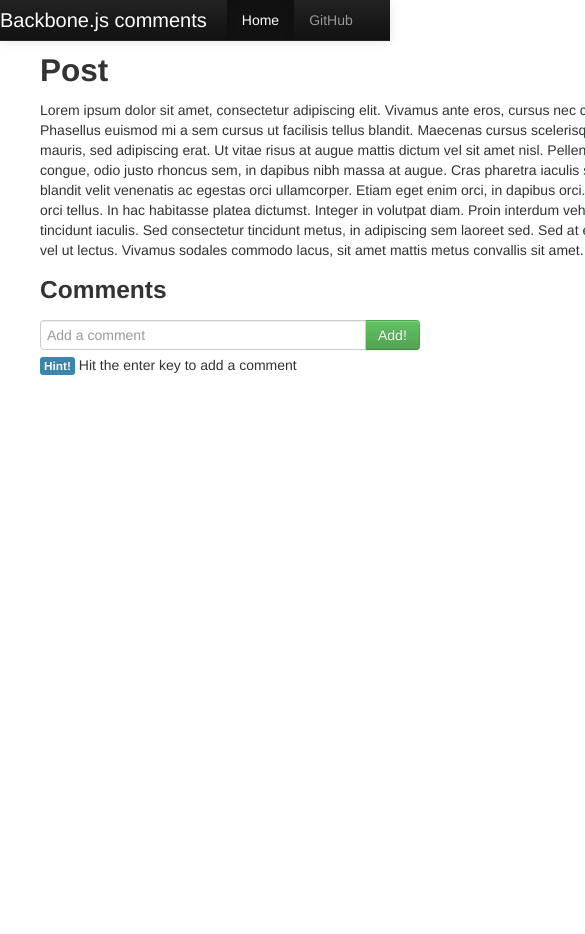
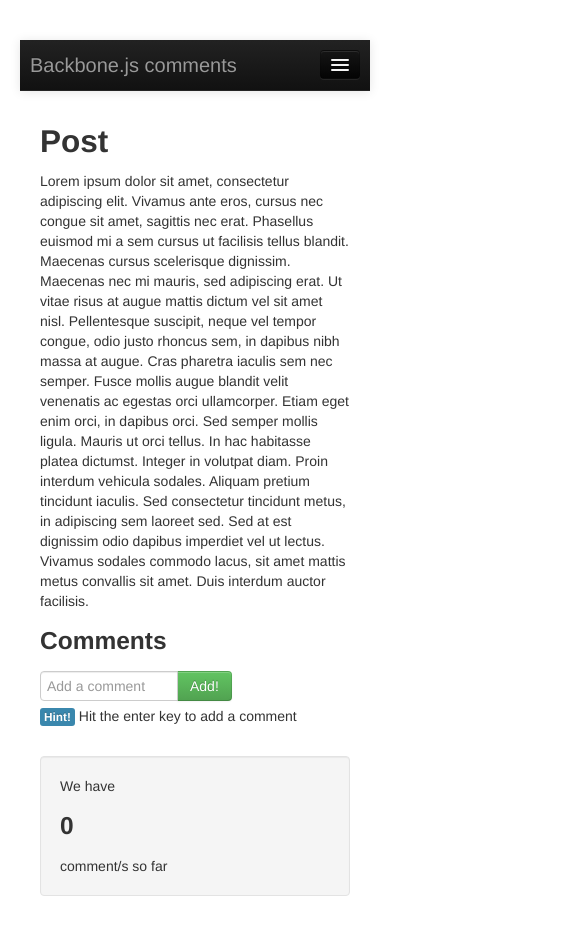
Before and after one commit to ricca509/backbonejs-comments, a plain HTML site: page index.html in a window 390 px wide. Shown: the top 934 px of the page, 585 px wide, since content can reach past the window. Before the commit the page ends 844 px from the top, so only its background shows below. Drawn offline with Linux system fonts and the light colour scheme.

Commit message:
Added responsive code, code commented and cleaned

```diff
--- a/index.html
+++ b/index.html
@@ -1,9 +1,11 @@
 <!DOCTYPE html>
 <html>
   <head>
+    <meta name="viewport" content="width=device-width, initial-scale=1.0">
     <title>Backbone.js Comments</title>
     <!-- Bootstrap -->
     <link href="css/bootstrap.min.css" rel="stylesheet" media="screen">
+    <link href="css/bootstrap-responsive.css" rel="stylesheet">
     <link href="css/style.css" rel="stylesheet" media="screen">
   </head>
   <body>
--- a/js/app.js
+++ b/js/app.js
@@ -1,23 +1,38 @@
 'use strict';
-// Namespace
+// Create a namespace for our app,
+// every object will be attached to this
+// to keep a well-defined scope
 var app = app || {};
 
+// The code of the enter key
+// on the keyboard, will be used to
+// check if the user presses the enter key
 app.ENTER = 13;
 
 // Comment model
+// This model will hold data for
+// and custom methods for a single comment
 app.Comment = Backbone.Model.extend({
 	initialize: function() {
+		// Register to the 'add' event of the model.
+		// Every time a model is created, an 'add' event is fired
+		// automatically from the Backbone engine. We use this
+		// event to handle the new model by adding dynamically generated
+		// parameters (e.g. the creation date)
 		this.on('add', this.addHandler, this);
 	},
 
+	// Every time a new model is created we add dafault values to some
+	// or every parameter.
 	defaults: {
 		like: 0,
 		dislike: 0
 	},
 
+	// The url to call for any interaction with the server
 	urlRoot: '/comments',
 
-	// I use this method to add
+	// We use this method to add
 	// dynamically generated values to the
 	// newly added model
 	addHandler: function() {
@@ -26,6 +41,8 @@ app.Comment = Backbone.Model.extend({
 		});
 	},
 
+	// Move all the code that modifies the model into
+	// the model itself and call the code from the views
 	addLike: function() {
 		var likeN = this.get('like') - 0;
 		likeN++;
@@ -45,16 +62,20 @@ app.Comment = Backbone.Model.extend({
 });
 
 // Comments collection
+// This collection will hold the list of comments
 app.Comments = Backbone.Collection.extend({
 	model: app.Comment
 });
 
 // Add comment view
+// Represents the view that makes it possible to add comments
+// We use an already existin
 app.AddCommentView = Backbone.View.extend({
 	initialize: function() {
-		//setTimeout(this.initForm, 200);
+
 	},
 
+	// Bind events to view methods
 	events : {
 		'click #btnAddComment': 'add',
 		'keypress #appendedInputButton': 'checkKey',
@@ -100,6 +121,7 @@ app.AddCommentView = Backbone.View.extend({
 });
 
 // Comment View
+// Represents a single comment
 app.CommentView = Backbone.View.extend({
 	tagName: 'div',
 
@@ -112,19 +134,22 @@ app.CommentView = Backbone.View.extend({
 		'click .close': 'remove'
 	},
 
+	// Cache the underscore template
 	template: _.template($('#comment-tmpl').html()),
 
 	initialize: function() {
+		// Register to any changes of the model
+		// and re-render itself every time automatically
 		this.model.on('change', this.render, this);
 	},
 
 	render: function() {
-		var that = this;
-
+		// Just change the element represented by this view
 		// Call the template function by passing
 		// the json of the model
 		this.$el.html(this.template(this.model.toJSON()));
 
+		// Return the view object to make chainable call
 		return this;
 	},
 
@@ -133,6 +158,9 @@ app.CommentView = Backbone.View.extend({
 	},
 
 	like: function() {
+		// The view doesn't change anything in the model:
+		// it just call models' methods to make changes happen,
+		// the model is responsible to change its own attributes
 		this.model.addLike();
 	},
 
@@ -140,6 +168,8 @@ app.CommentView = Backbone.View.extend({
 		this.model.addDislike();
 	},
 
+	// Remove the element from the DOM and destroy the model
+	// (it removes the model from the collection too)
 	remove: function() {
 		var that = this;
 		this.model.destroy();
@@ -151,12 +181,15 @@ app.CommentView = Backbone.View.extend({
 });
 
 // Comments count view
+// Represent the comment counter
 app.CommentsCountView = Backbone.View.extend({
 	tagName: 'div',
 
 	className: 'well',
 
 	initialize: function() {
+		// We want to react at every change in the comments
+		// collection and re-render the view
 		this.collection.on('add', this.render, this);
 		this.collection.on('remove', this.render, this);
 		// Auto-rendered view
@@ -182,9 +215,11 @@ app.CommentsCountView = Backbone.View.extend({
 
 
 // App view
+// We use the AppView to bootstrap the application
+// and render the views for the first time
 app.AppView = Backbone.View.extend({
 	initialize: function() {
-		this.collection.on('add', this.addComment, this);
+		this.collection.on('add', this.addOneComment, this);
 
 		this.render();
 	},
@@ -202,7 +237,7 @@ app.AppView = Backbone.View.extend({
 		app.addCommentView.setElement($('#add-comment'));
 	},
 
-	addComment: function(comment) {
+	addOneComment: function(comment) {
 		var commentV = new app.CommentView({
 			model: comment
 		});
@@ -211,7 +246,8 @@ app.AppView = Backbone.View.extend({
 	}
 });
 
-app.init = (function() {
+// Self invoking function that starts the app
+(function() {
 	// Create the collection
 	app.comments = new app.Comments();
 
```
Also changed, not shown: js/README.md (added).
